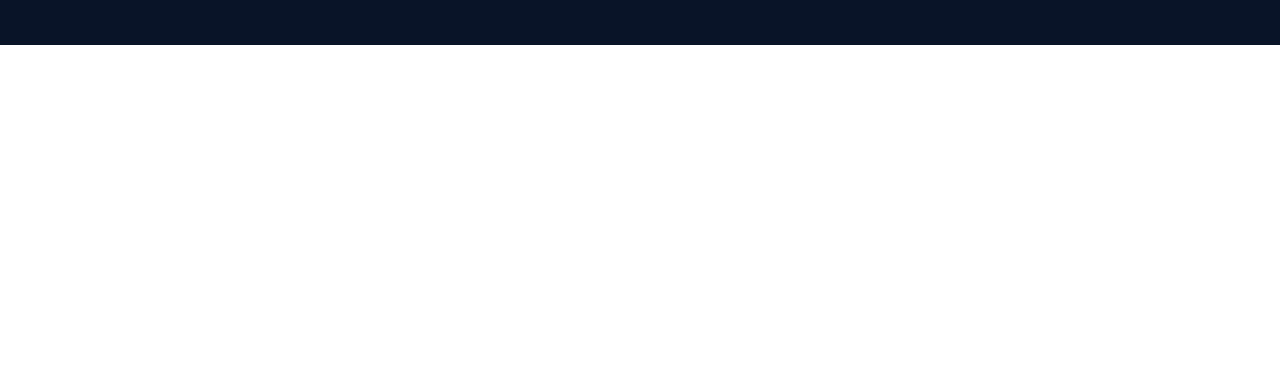
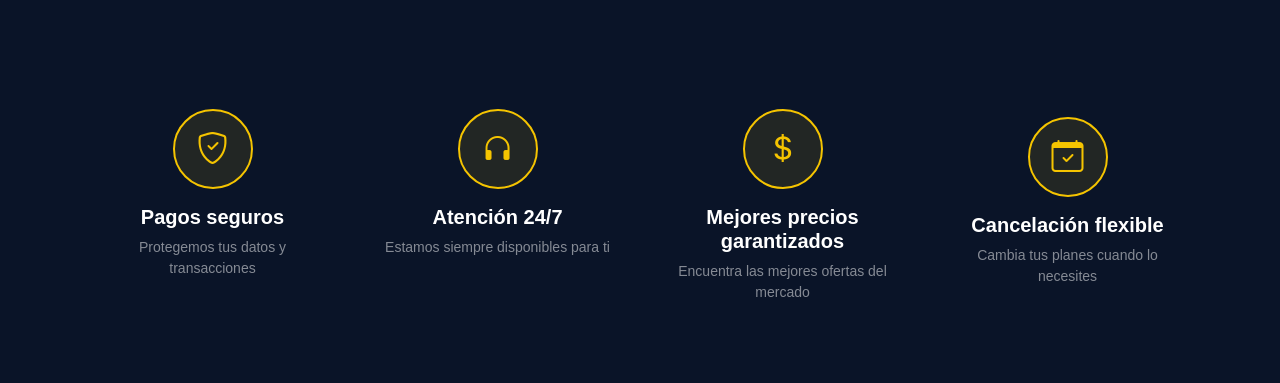
Before and after one commit to joseDavid30/Skydreams, a plain HTML site: page index.html in a window 1280 px wide. Shown: the part 2340-2723 px from the top of the page. Before the commit the page ends 2385 px from the top, so only its background shows below. Drawn offline with nearby package versions, Linux system fonts and the light colour scheme.

Commit message:
formulario beneficios y garantias index refs #68

```diff
--- a/css/index.css
+++ b/css/index.css
@@ -178,3 +178,59 @@
     font-size: 0.85rem;
     z-index: 5;
 }
+/* --- ESTILOS SECCIÓN BENEFICIOS --- */
+.bg-dark-blue {
+    background-color: #070d19; /* Un tono un poco más oscuro que el fondo general */
+}
+
+.icon-circle {
+    width: 60px;
+    height: 60px;
+    background-color: rgba(245, 196, 0, 0.1); /* Fondo dorado muy suave */
+    border: 2px solid #f5c400;
+    color: #f5c400; /* Icono dorado */
+    border-radius: 50%;
+    display: flex;
+    align-items: center;
+    justify-content: center;
+    margin: 0 auto;
+    font-size: 1.5rem;
+    transition: all 0.3s ease;
+}
+
+.beneficio-item:hover .icon-circle {
+    background-color: #f5c400;
+    color: #070d19;
+    transform: scale(1.1);
+}
+
+/* Efecto de la tarjeta de Cancelación Flexible (la que tiene el cuadro oscuro de fondo) */
+.highlight-card {
+    background-color: rgba(255, 255, 255, 0.03);
+    border: 1px solid rgba(255, 255, 255, 0.05);
+}
+
+.beneficio-item p {
+    line-height: 1.4;
+    max-width: 200px;
+    margin: 0 auto;
+}
+.icon-circle {
+    width: 80px;      /* Tamaño del círculo */
+    height: 80px;
+    border: 2px solid #f5c400; /* Color dorado del borde */
+    border-radius: 50%;
+    display: flex;             /* Centra el icono horizontalmente */
+    align-items: center;       /* Centra el icono verticalmente */
+    justify-content: center;
+    margin: 0 auto;           /* Centra el círculo en la columna */
+    font-size: 2rem;           /* Tamaño del icono */
+    color: #f5c400;            /* Color del icono */
+    transition: all 0.3s ease;
+}
+
+.icon-circle:hover {
+    background-color: #f5c400;
+    color: #0a1428;
+    transform: translateY(-5px);
+}
--- a/index.html
+++ b/index.html
@@ -247,6 +247,57 @@
         </div>
     </div>
 </section>
+<section>
+    <div>
+        <!---beneficios y garantias commit 4 --->
+        <section class="beneficios py-5" style="background-color: #0a1428;">
+    <div class="container">
+        <div class="row g-4 text-center">
+
+            <div class="col-lg-3 col-md-6">
+                <div class="p-3">
+                    <div class="icon-circle mb-3">
+                        <i class="bi bi-shield-check"></i>
+                    </div>
+                    <h5 class="text-white fw-bold">Pagos seguros</h5>
+                    <p class="text-white-50 small">Protegemos tus datos y transacciones</p>
+                </div>
+            </div>
+
+            <div class="col-lg-3 col-md-6">
+                <div class="p-3">
+                    <div class="icon-circle mb-3">
+                        <i class="bi bi-headphones"></i>
+                    </div>
+                    <h5 class="text-white fw-bold">Atención 24/7</h5>
+                    <p class="text-white-50 small">Estamos siempre disponibles para ti</p>
+                </div>
+            </div>
+
+            <div class="col-lg-3 col-md-6">
+                <div class="p-3">
+                    <div class="icon-circle mb-3">
+                        <i class="bi bi-currency-dollar"></i>
+                    </div>
+                    <h5 class="text-white fw-bold">Mejores precios garantizados</h5>
+                    <p class="text-white-50 small">Encuentra las mejores ofertas del mercado</p>
+                </div>
+            </div>
+            <div class="col-lg-3 col-md-6">
+    <div class="p-4">
+        <div class="icon-circle mb-3">
+            <i class="bi bi-calendar-check"></i>
+        </div>
+        <h5 class="text-white fw-bold">Cancelación flexible</h5>
+        <p class="text-white-50 small">Cambia tus planes cuando lo necesites</p>
+    </div>
+</div>
+
+        </div>
+    </div>
+</section>
+    </div>
+</section>
     <script src="https://cdn.jsdelivr.net/npm/bootstrap@5.3.3/dist/js/bootstrap.bundle.min.js"></script>
     <script>
         function buscarVuelo() {
```
